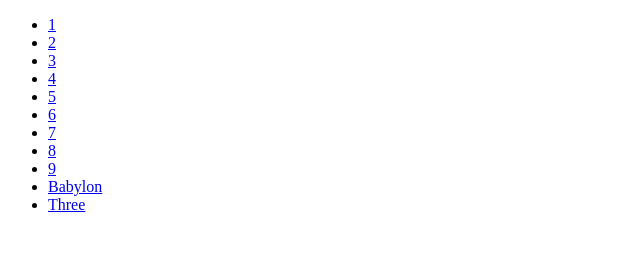
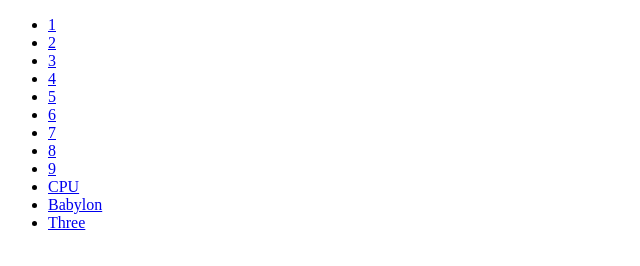
Before and after one commit to shallaa/SoftEngine, a plain HTML site: page index.html in a window 1280 px wide. Shown: the whole page, without its empty margins (0-640 px from the left). Drawn offline with Linux system fonts and the light colour scheme.

Commit message:
index 정리.

```diff
--- a/index.html
+++ b/index.html
@@ -15,6 +15,7 @@
     <li><a href="7.html">7</a></li>
     <li><a href="8.html">8</a></li>
     <li><a href="9.html">9</a></li>
+    <li><a href="ts/index.html">CPU</a></li>
     <li><a href="babylon/index.html">Babylon</a></li>
     <li><a href="three/index.html">Three</a></li>
 </ul>
```
